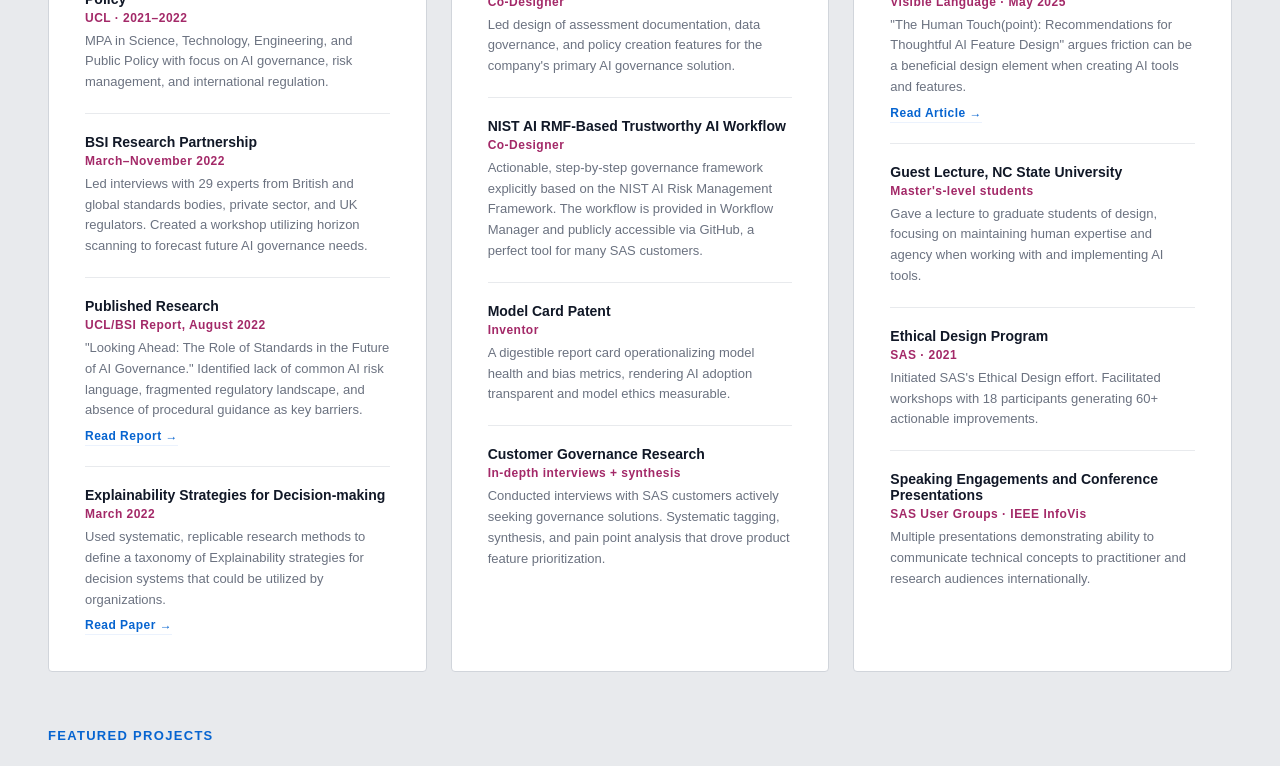
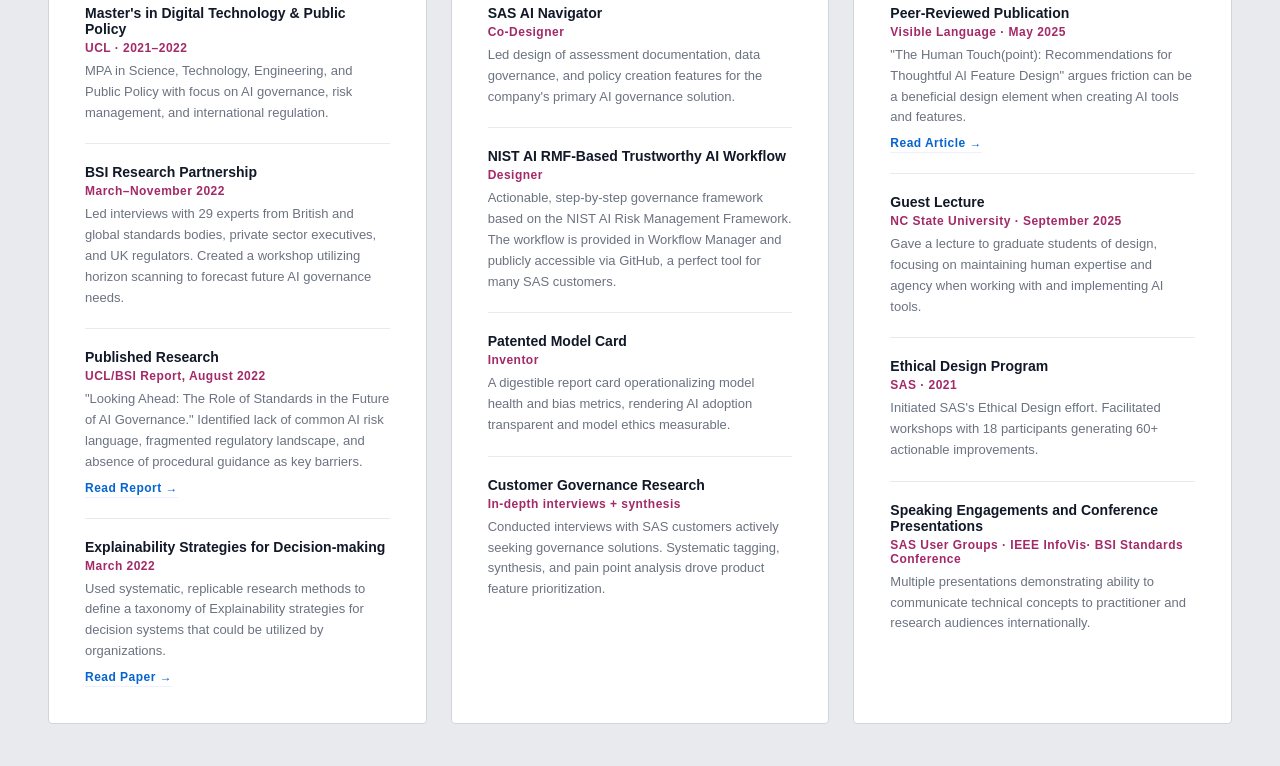
Before and after one commit to sierrashell1991/my-portfolio, a React (Create React App) app: page / in a window 1280 px wide. Shown: the part 2094-2860 px from the top of the page. Built offline with nearby package versions, Linux system fonts and the light colour scheme.

Commit message:
copy updates

```diff
--- a/src/App.js
+++ b/src/App.js
@@ -412,7 +412,7 @@
             fontSize: 17, lineHeight: 1.8, color: COLORS.darkGray,
             margin: "24px 0 0", fontWeight: 400,
           }}>
-            The customer engagement I've already conducted at SAS extends naturally to readiness assessments and workshop design, facilitation, and synthesis.
+            The customer engagement I've already conducted at SAS extends naturally to readiness assessments. My ample experience with workshop design, facilitation, and synthesis will allow me to hit the ground running with these activities.
           </p>
           <p style={{
             fontFamily: "Avenir, 'Avenir Next', 'Century Gothic', sans-serif",
@@ -582,7 +582,7 @@
             {
               title: "BSI Research Partnership",
               meta: "March–November 2022",
-              desc: "Led interviews with 29 experts from British and global standards bodies, private sector, and UK regulators. Created a workshop utilizing horizon scanning to forecast future AI governance needs.",
+              desc: "Led interviews with 29 experts from British and global standards bodies, private sector executives, and UK regulators. Created a workshop utilizing horizon scanning to forecast future AI governance needs.",
             },
             {
               title: "Published Research",
@@ -611,18 +611,18 @@
             },
             {
               title: "NIST AI RMF-Based Trustworthy AI Workflow",
-              meta: "Co-Designer",
-              desc: "Actionable, step-by-step governance framework explicitly based on the NIST AI Risk Management Framework. The workflow is provided in Workflow Manager and publicly accessible via GitHub, a perfect tool for many SAS customers.",
+              meta: "Designer",
+              desc: "Actionable, step-by-step governance framework based on the NIST AI Risk Management Framework. The workflow is provided in Workflow Manager and publicly accessible via GitHub, a perfect tool for many SAS customers.",
             },
             {
-              title: "Model Card Patent",
+              title: "Patented Model Card",
               meta: "Inventor",
               desc: "A digestible report card operationalizing model health and bias metrics, rendering AI adoption transparent and model ethics measurable.",
             },
             {
               title: "Customer Governance Research",
               meta: "In-depth interviews + synthesis",
-              desc: "Conducted interviews with SAS customers actively seeking governance solutions. Systematic tagging, synthesis, and pain point analysis that drove product feature prioritization.",
+              desc: "Conducted interviews with SAS customers actively seeking governance solutions. Systematic tagging, synthesis, and pain point analysis drove product feature prioritization.",
             },
           ]}
         />
@@ -638,8 +638,8 @@
               linkLabel: "Read Article →",
             },
             {
-              title: "Guest Lecture, NC State University",
-              meta: "Master's-level students",
+              title: "Guest Lecture",
+              meta: "NC State University · September 2025",
               desc: "Gave a lecture to graduate students of design, focusing on maintaining human expertise and agency when working with and implementing AI tools.",
             },
             {
@@ -649,7 +649,7 @@
             },
             {
               title: "Speaking Engagements and Conference Presentations",
-              meta: "SAS User Groups · IEEE InfoVis",
+              meta: "SAS User Groups · IEEE InfoVis· BSI Standards Conference",
               desc: "Multiple presentations demonstrating ability to communicate technical concepts to practitioner and research audiences internationally.",
             },
           ]}
```
